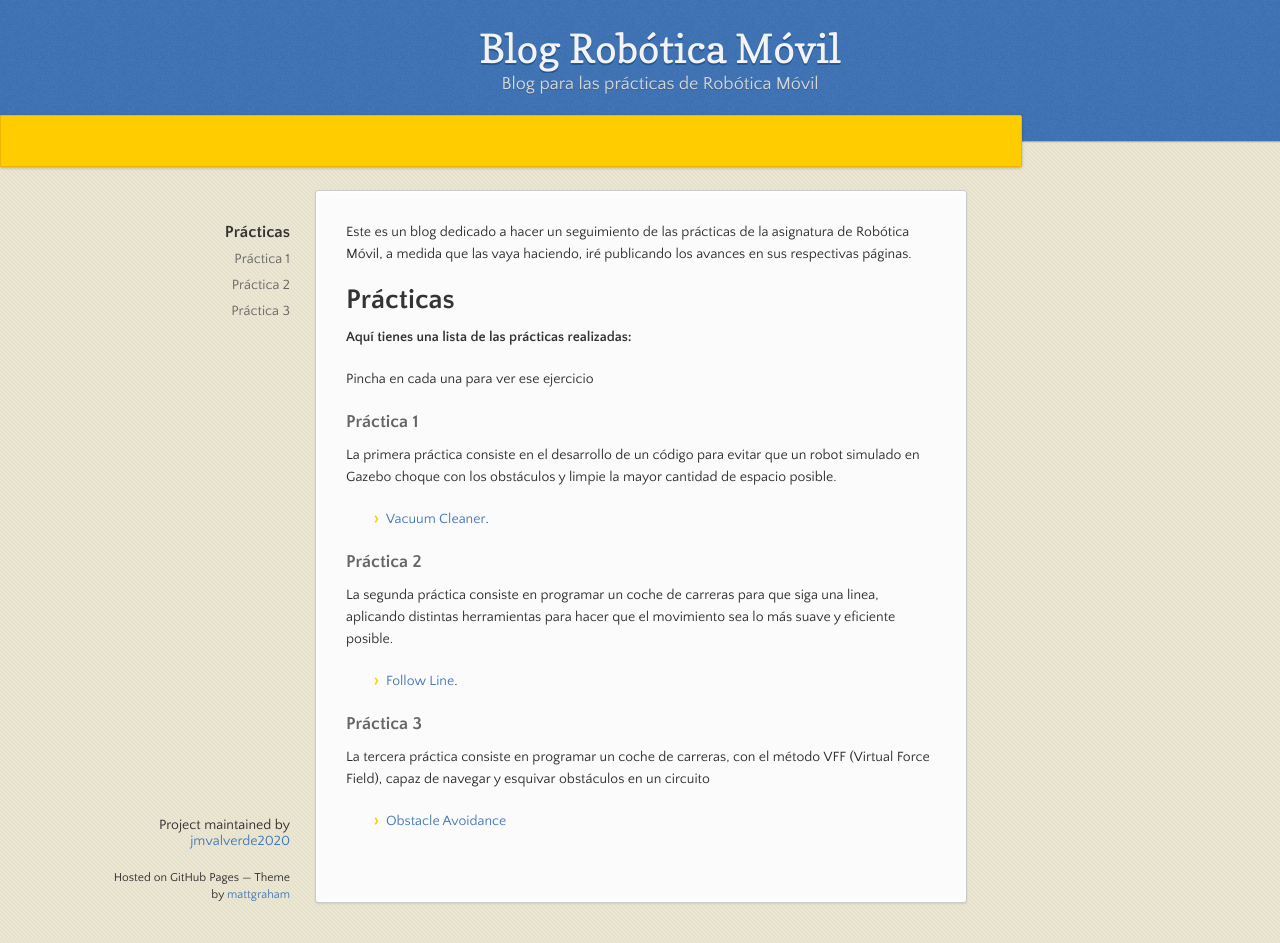
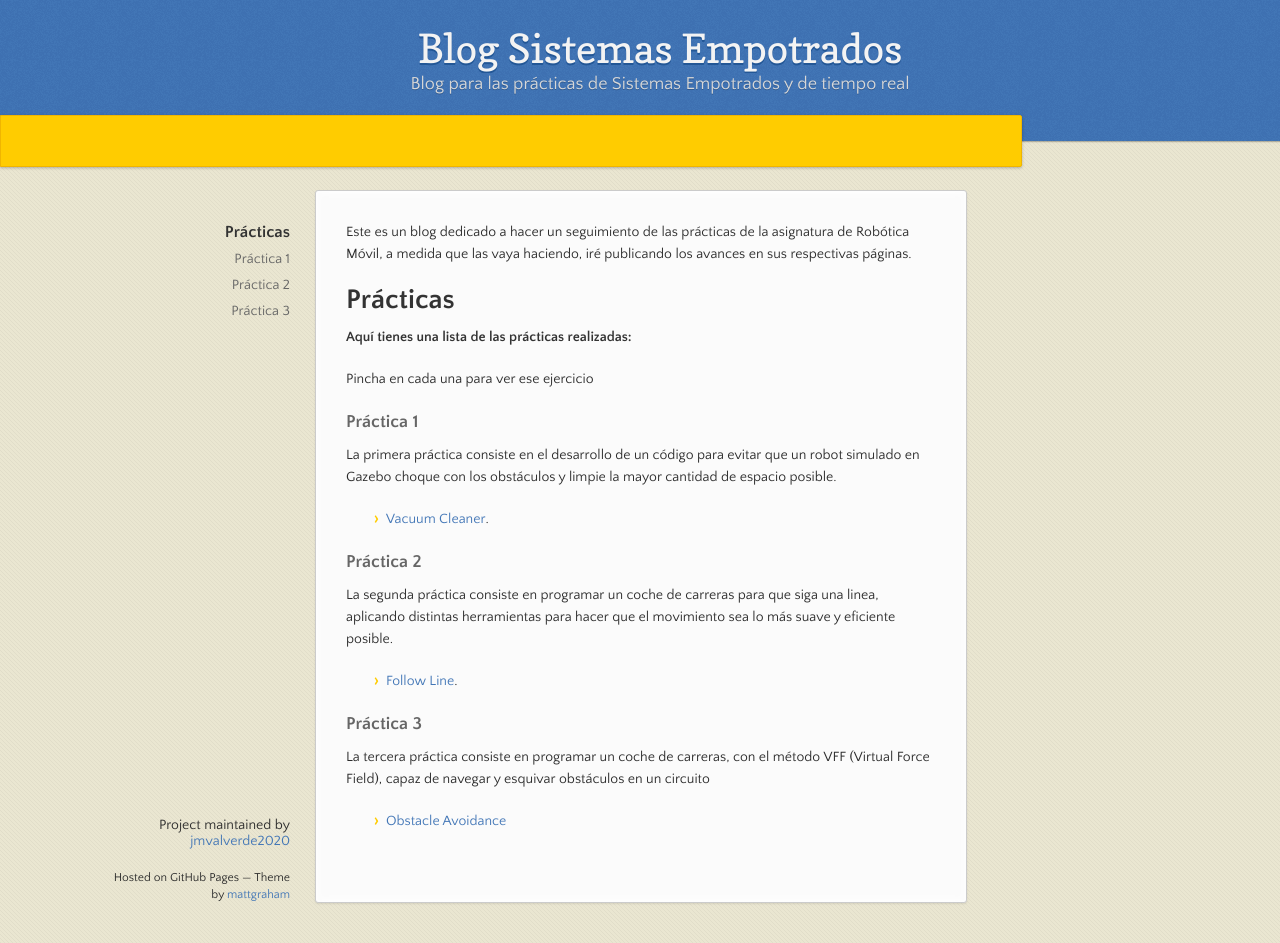
Before and after one commit to jmvalverde2020/blog_empotrados, a Jekyll site: the page built from docs/index.md, in a window 1280 px wide and 943 px high. Built offline with Jekyll 4.4.1, drawn with Linux system fonts in a browser that asks for light colours.

Commit message:
Update _config.yml

```diff
--- a/docs/_config.yml
+++ b/docs/_config.yml
@@ -1,3 +1,3 @@
-title: Blog Robótica Móvil
-description: Blog para las prácticas de Robótica Móvil
+title: Blog Sistemas Empotrados
+description: Blog para las prácticas de Sistemas Empotrados y de tiempo real
 theme: jekyll-theme-leap-day
```
